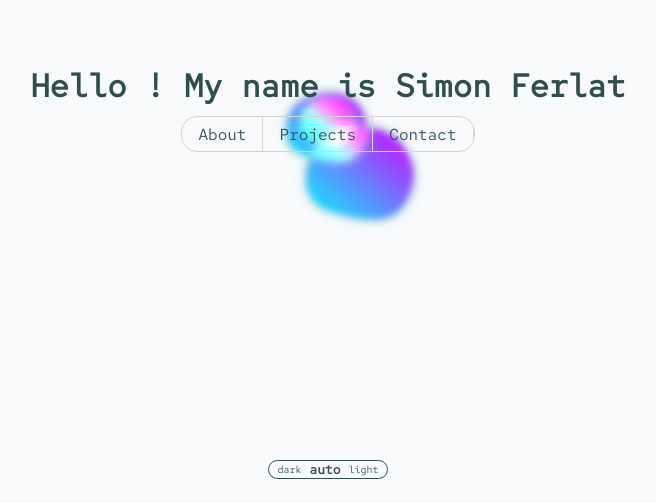
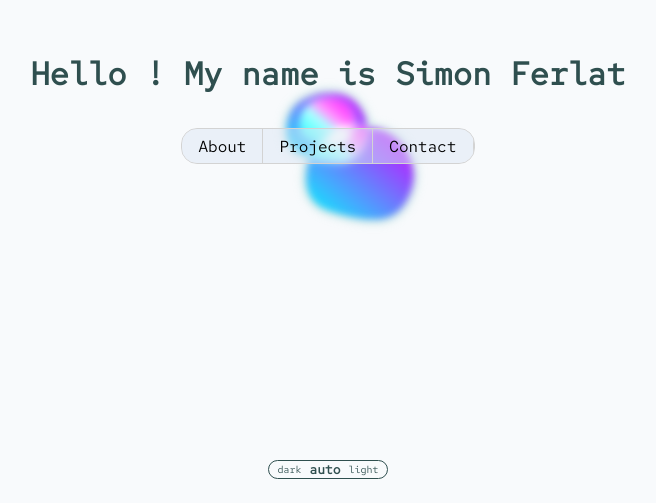
Before and after one commit to RockyStrongo/portfolio, a Next.js app: page / in a window 1280 px wide. Shown: the part 297-800 px from the top of the page, without its empty margins (312-968 px from the left). Built offline with nearby package versions, Linux system fonts and the light colour scheme.

Commit message:
style changes on nav

```diff
--- a/components/TitleBlock/TitleBlock.css
+++ b/components/TitleBlock/TitleBlock.css
@@ -49,6 +49,7 @@
   border-radius: 1rem;
   border-color: lightgray;
   overflow: hidden;
+  margin-top: 1.5rem;
 }
 
 .title-block-link {
@@ -56,6 +57,12 @@
   padding-right: 1rem;
   border-right: solid 0.001rem;
   border-color: lightgray;
+  background-color: rgba(219, 229, 243, 0.50);
+  color: black;
+}
+
+.title-block-link-active{
+  color: blanchedalmond;
 }
 
 @media screen and (min-width: 800px) {
--- a/components/TitleBlock/TitleBlock.tsx
+++ b/components/TitleBlock/TitleBlock.tsx
@@ -32,7 +32,7 @@ export function TitleBlock({
             return (
               <button
                 key={index}
-                className={`link title-block-link ${IsLinkActive(link) && 'link-active'}`}
+                className={`link title-block-link ${IsLinkActive(link) && 'link-active title-block-link-active'}`}
                 onClick={() => handleClick(link)}
               >
                 {link}
```
